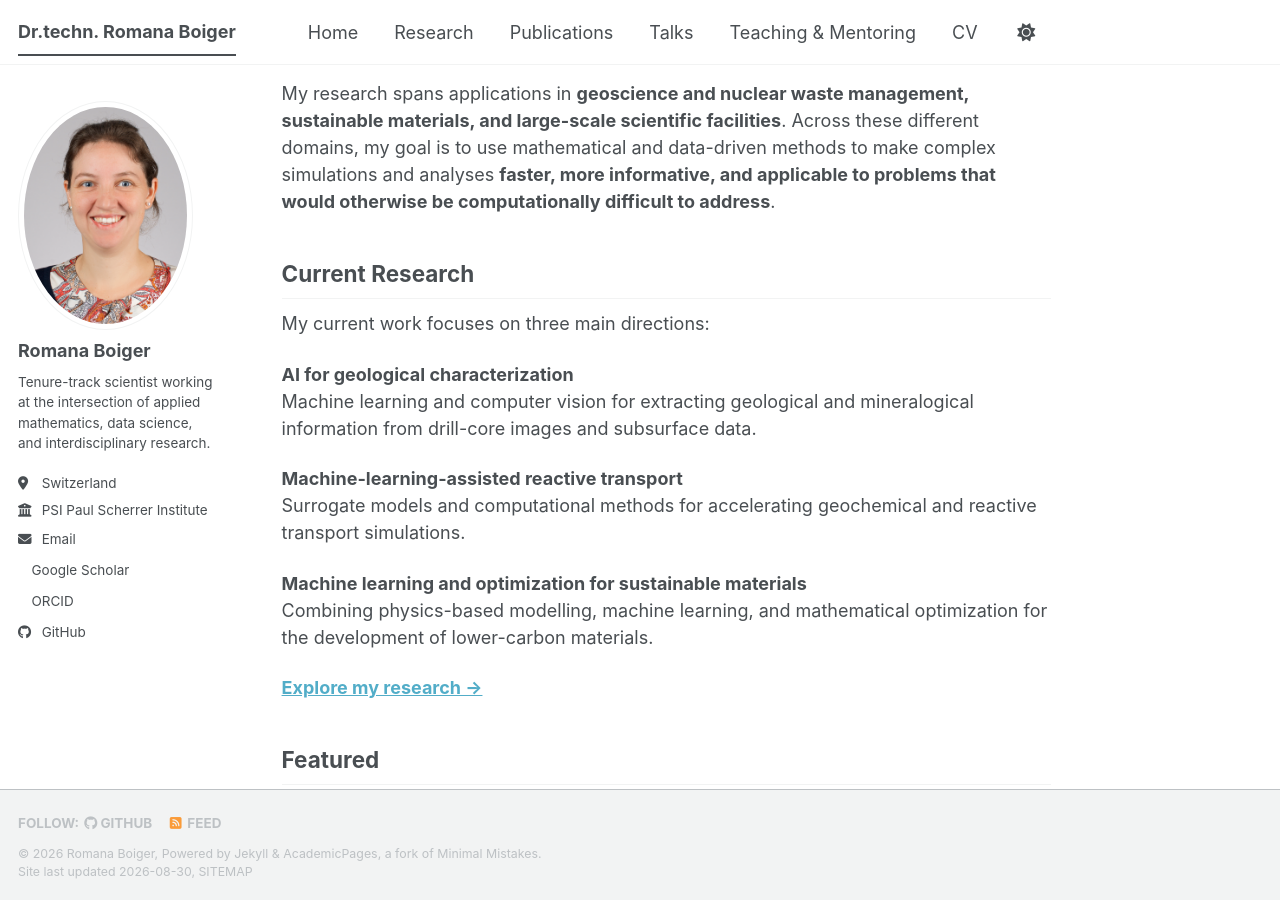
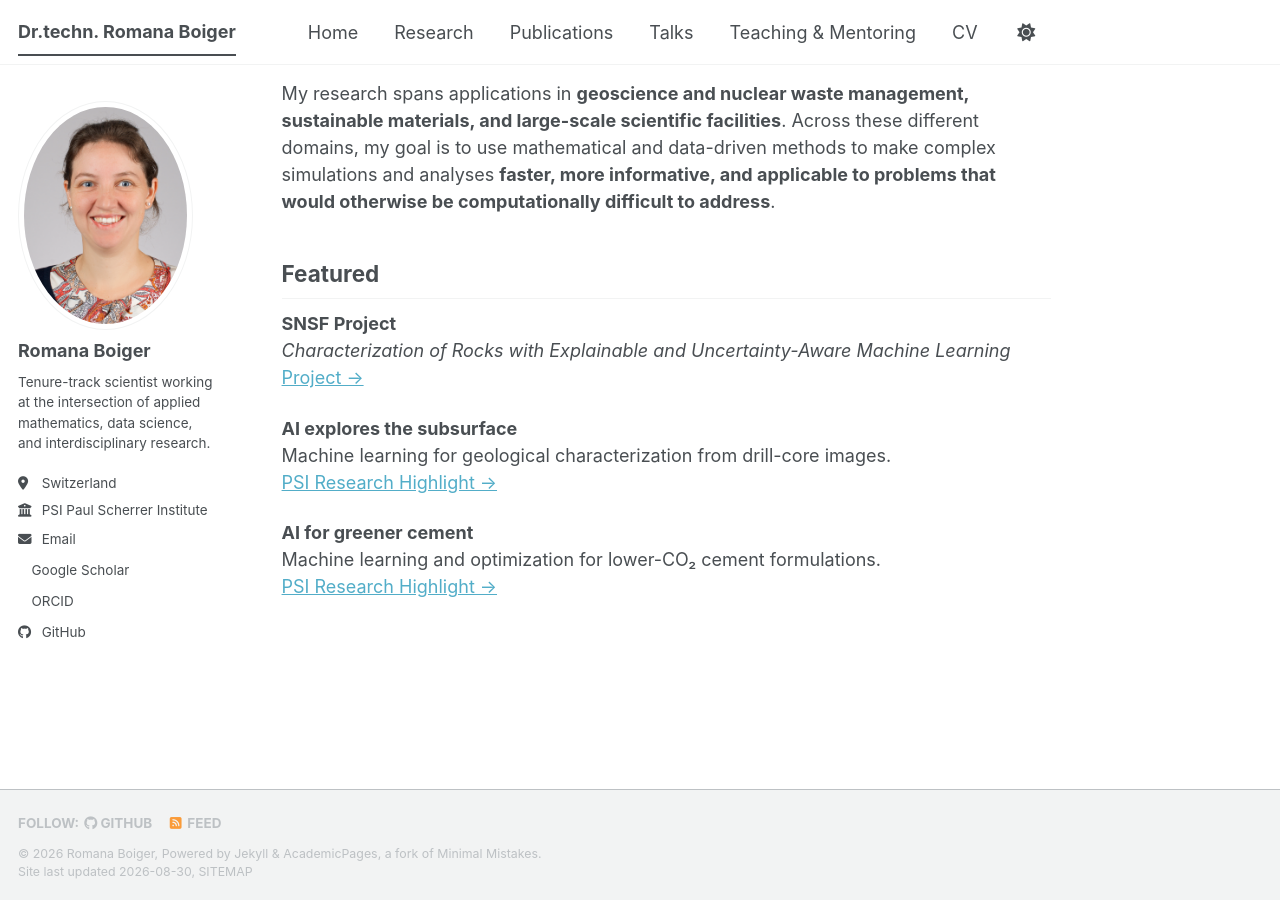
Before and after one commit to boigerr/boigerr.github.io, a Jekyll site: the page built from _pages/about.md, in a window 1280 px wide and 900 px high, scrolled down 272 px. Built offline with Jekyll 4.4.1, drawn with Linux system fonts in a browser that asks for light colours; a style sheet for code colours, icons or effects is not loaded.

Commit message:
Update about.md

```diff
--- a/_pages/about.md
+++ b/_pages/about.md
@@ -13,20 +13,7 @@ My background is in **numerical mathematics, inverse problems, and optimization*
 
 My research spans applications in **geoscience and nuclear waste management, sustainable materials, and large-scale scientific facilities**. Across these different domains, my goal is to use mathematical and data-driven methods to make complex simulations and analyses **faster, more informative, and applicable to problems that would otherwise be computationally difficult to address**.
 
-## Current Research
 
-My current work focuses on three main directions:
-
-**AI for geological characterization**
-Machine learning and computer vision for extracting geological and mineralogical information from drill-core images and subsurface data.
-
-**Machine-learning-assisted reactive transport**
-Surrogate models and computational methods for accelerating geochemical and reactive transport simulations.
-
-**Machine learning and optimization for sustainable materials**
-Combining physics-based modelling, machine learning, and mathematical optimization for the development of lower-carbon materials.
-
-[**Explore my research →**](/research/)
 
 ## Featured
 
```
